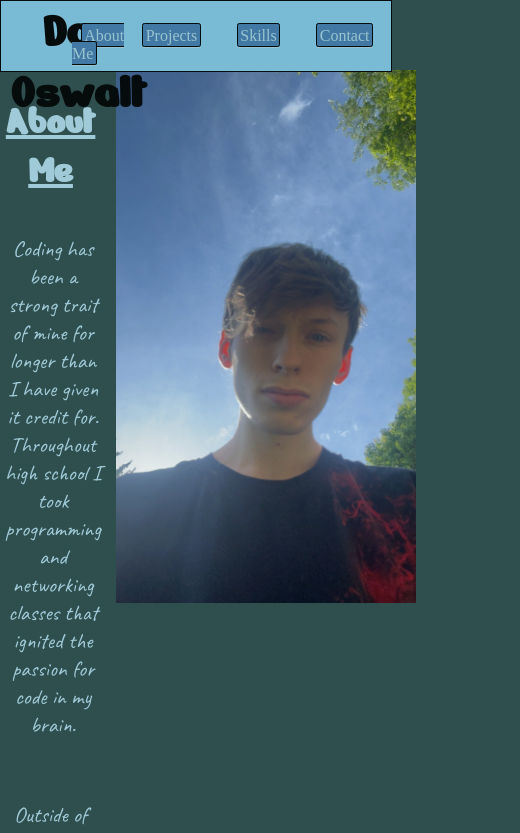
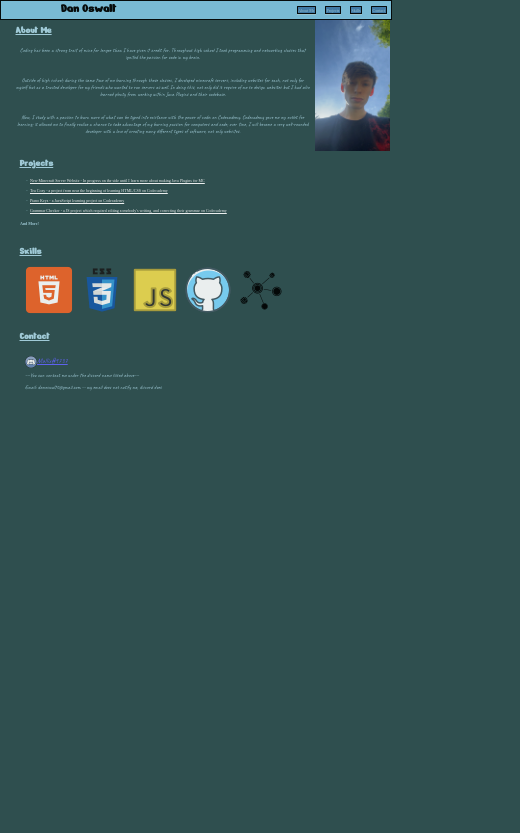
Before and after one commit to mallix-coding/Portfolio, a plain HTML site: page index.html in a window 390 px wide. Shown: the top 833 px of the page, 520 px wide, since content can reach past the window. Drawn offline with Linux system fonts and the light colour scheme.

Commit message:
Phone Sizing Test 1

```diff
--- a/portfolio.css
+++ b/portfolio.css
@@ -198,7 +198,7 @@ body {
 /*Phone Screen Size*/
 @media only screen and (max-width: 480px) {
     header, body, footer, main{
-        font-size: 16px;
+        font-size: 4px;
         color: black;
         opacity: 0.95;
         margin: 0px;
@@ -206,13 +206,13 @@ body {
 
     h1 {
         font-family: "Nerko One", serif;
-        font-size: 40px;
+        font-size: 10px;
         text-decoration: underline;
     }
 
     p {
         font-family: "Caveat", cursive;
-        font-size: 22px;
+        font-size: 5.5px;
     }
 
     /*The start of the code for the header*/
@@ -226,14 +226,14 @@ body {
         color: black;
         background-color: skyblue;
         width: 100%;
-        height: 70px;
+        height: 17.5px;
         align-content: center;
         opacity: 1;
         text-align: center;
     }
 
     #name {
-        font-size: 50px;
+        font-size: 12.5px;
         text-decoration: none;
         color: black;
         align-content: center;
@@ -248,7 +248,7 @@ body {
         justify-content: flex-end;
         list-style-type: none;
         width: 50%;
-        margin-top: 25px;
+        margin-top: 6.5px;
     }
 
     #links li {
@@ -260,9 +260,9 @@ body {
         background-color: steelblue;
         color: lightblue;
         border: 1px solid black;
-        border-radius: 2.5px;
-        margin: 18px;
-        padding: 2.5px;
+        border-radius: 0.5px;
+        margin: 4.5px;
+        padding: 0.5px;
         box-shadow: 0px 1px;
     }
 
@@ -272,7 +272,7 @@ body {
     }
 
     #links li a:active{
-        margin-top: 2.5px;
+        margin-top: 0.5px;
         color: black;
         box-shadow: 0px 0px;
       }
@@ -283,7 +283,7 @@ body {
       /*The start of the code for the body*/
     body {
         background-color: darkslategray;
-        padding-top: 70px;
+        padding-top: 17.5px;
     }
 
     #about {
@@ -311,9 +311,9 @@ body {
 
     #selfie {
         justify-content: flex-end;
-        height: 533px;
-        width: 300px;
-        padding-left: 20px;
+        height: 133.25px;
+        width: 75px;
+        padding-left: 5px;
     }
 
     #projects {
@@ -323,8 +323,8 @@ body {
     #projectlist, #projectlist li {
         list-style-type: "-";
         width: 100%;
-        margin-left: 50px;
-        padding: 10px;
+        margin-left: 12.5px;
+        padding: 2.5px;
         text-align: left;
     }
 
@@ -337,19 +337,19 @@ body {
     }
 
     #etc {
-        margin-left: 20px;
+        margin-left: 5px;
     }
 
     #skilllist {
         list-style-type: none;
         display: flex;
         width: 100%;
-        margin-left: 80px;
-        padding: 10px;
+        margin-left: 20px;
+        padding: 2.5px;
         text-align: left;
     }
     #skilllist li {
-        padding: 10px;
+        padding: 2.5px;
     }
 
     #skills {
@@ -359,8 +359,8 @@ body {
     #contactlist {
         list-style-type: none;
         width: 100%;
-        margin-left: 90px;
-        padding: 10px;
+        margin-left: 22.5px;
+        padding: 2.5px;
         text-align: left;
     }
 
@@ -374,13 +374,13 @@ body {
     }
 
     #discordicon {
-        height: 48px;
-        width: 48px;
+        height: 12px;
+        width: 12px;
     }
 
     #discordname {
-        margin-top: 8px;
-        font-size: 28px;
+        margin-top: 2px;
+        font-size: 7px;
         text-decoration: underline;
         color: rgb(100, 100, 255);
     }
```
